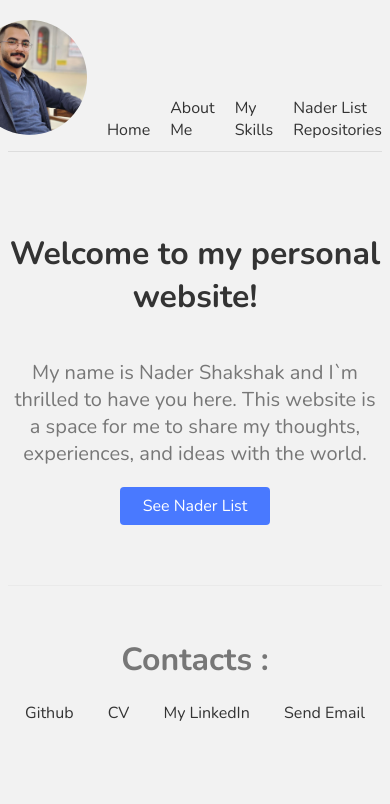
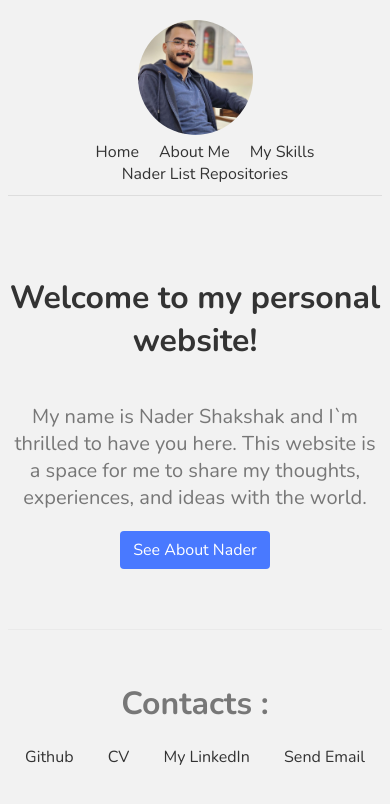
Before and after one commit to Nader-SH/portfolio-nadershakshak, a Next.js app: page / in a window 390 px wide. Shown: the top 804 px of the page. Built offline with nearby package versions, Linux system fonts and the light colour scheme.

Commit message:
fixResponsiveCss

```diff
--- a/components/Navbar.js
+++ b/components/Navbar.js
@@ -4,14 +4,16 @@ import Link from "next/link";
 const Navbar = () => {
   return (
     <div>
-      <nav>
+      <nav className="headerNav">
         <div className="logo">
           <Image src="/nadershakshak.jpg" alt="nader shakshak" height={115} width={115} />
         </div>
+        <div className="tabsList">
         <Link href="/">Home</Link>
         <Link href="/about">About Me</Link>
         <Link href="/skills">My Skills</Link>
         <Link href="/nader">Nader List Repositories</Link>
+        </div>
       </nav>
     </div>
   );
--- a/pages/404.js
+++ b/pages/404.js
@@ -7,7 +7,7 @@ const NotFound = () => {
     setTimeout(() => {
       router.push("/");
     }, 5000);
-  }, []);
+  });
 
   return (
     <div className="not-found">
--- a/pages/index.js
+++ b/pages/index.js
@@ -14,8 +14,8 @@ export default function Home() {
           website is a space for me to share my thoughts, experiences, and ideas
           with the world.
         </p>
-        <Link href="/nader" className={styles.btn}>
-          See Nader List
+        <Link href="/about" className={styles.btn}>
+          See About Nader
         </Link>
       </div>
     </>
--- a/styles/globals.css
+++ b/styles/globals.css
@@ -21,12 +21,30 @@ nav {
   align-items: flex-end;
   border-bottom: 1px solid #ddd;
 }
+.headerNav{
+display: flex;
+flex-wrap: wrap;
+}
+.tabsList{
+  white-space: nowrap;
+  display: flex;
+  flex-wrap: wrap;
+}
 nav a {
   margin-left: 20px;
 }
 nav .logo {
   margin-right: auto;
 }
+@media screen and (max-width: 768px) {
+  nav .logo {
+    margin: auto;
+  }
+  .tabsList{
+    justify-content: center;
+  }
+}
+
 .logo img {
   border-radius: 50%;
   object-fit: cover;
```
